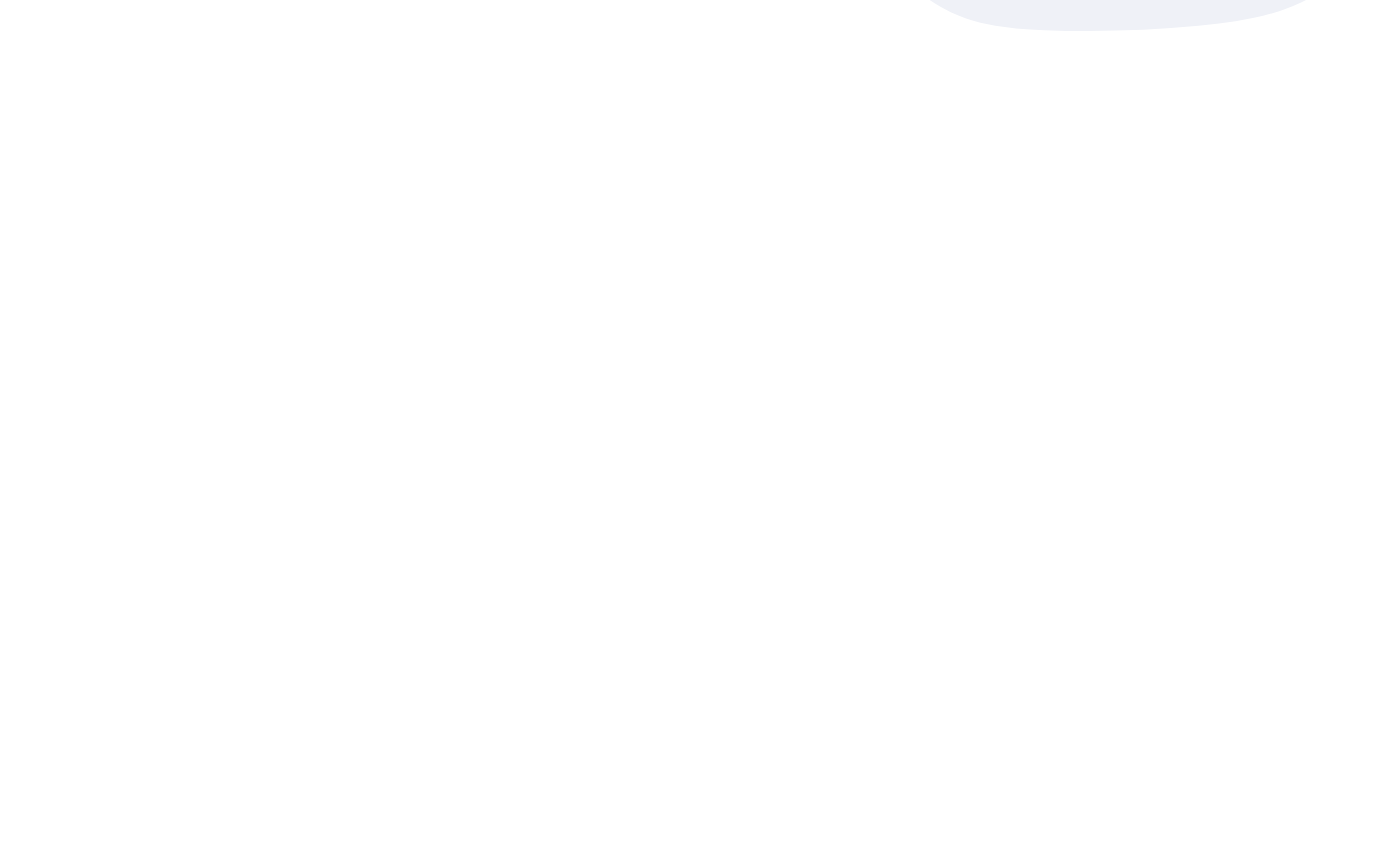
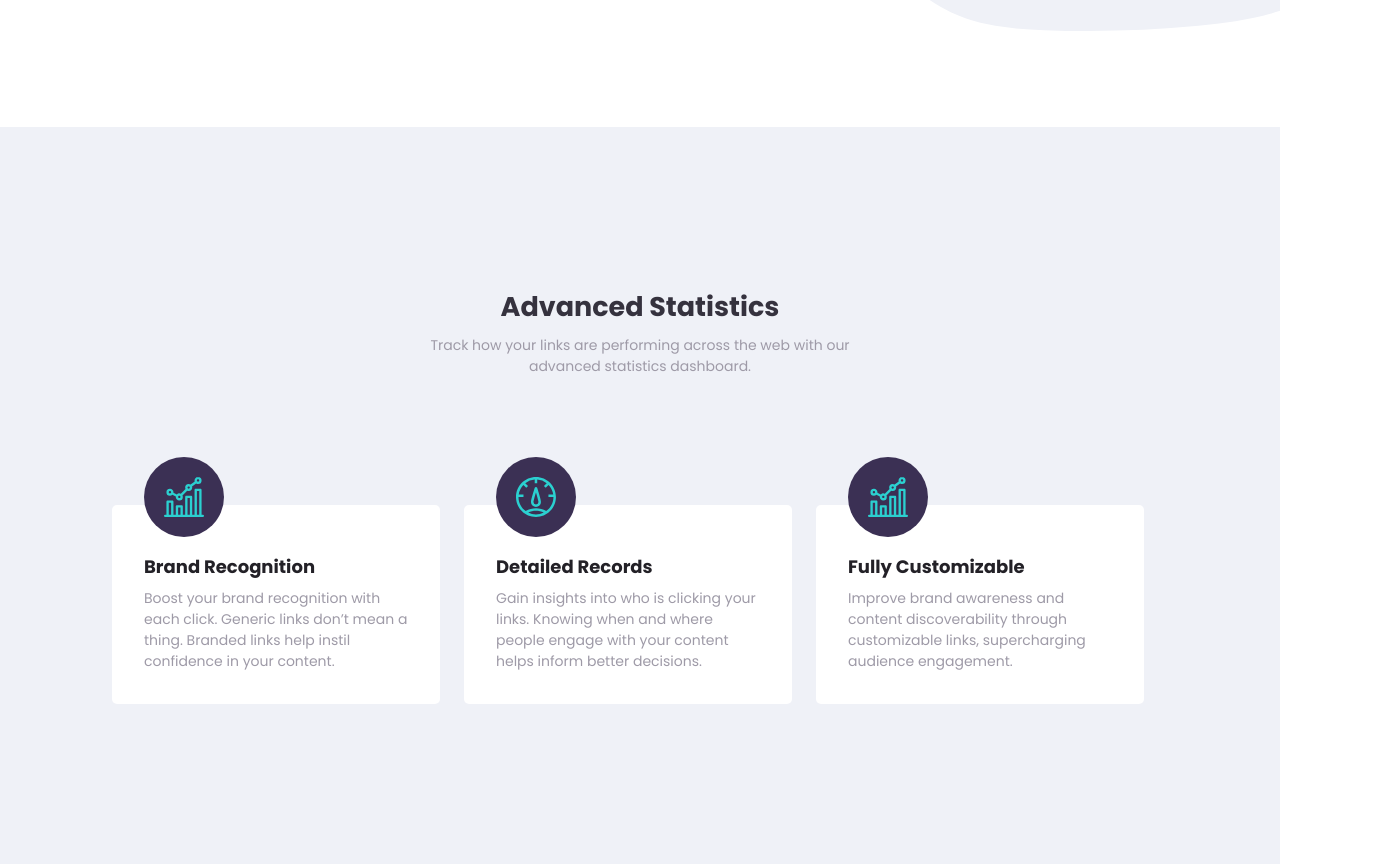
Before and after one commit to DeveloperAspire/sura, a React (Create React App) app: page / in a window 1280 px wide. Shown: the part 500-1364 px from the top of the page, 1400 px wide, since content can reach past the window. Before the commit the page ends 800 px from the top, so only its background shows below. Built offline with nearby package versions, Linux system fonts and the light colour scheme.

Commit message:
Added the details section and styled the cards

```diff
--- a/src/App.css
+++ b/src/App.css
@@ -4,6 +4,7 @@
   box-sizing: border-box;
   margin:0;
   padding: 0;
+  overflow-x: hidden;
 }
 body{
   font-family: 'Poppins', sans-serif;
--- a/src/App.js
+++ b/src/App.js
@@ -1,6 +1,7 @@
 import React from 'react'
 import Header from './components/Layout/Header'
 import Hero from './components/Layout/Hero'
+import Details from './components/Layout/Details'
 import './App.css';
 
 function App() {
@@ -8,6 +9,7 @@ function App() {
     <React.Fragment>
      <Header/>
      <Hero/>
+     <Details/>
 
     </React.Fragment>
   );
--- a/src/components/Layout/Details.jsx
+++ b/src/components/Layout/Details.jsx
@@ -1,7 +1,53 @@
+import  classes  from './Details.module.css'
 import React from 'react'
 
 const Details = ()=> {
   return (
+    <section className={classes.container}>
+      <div className={classes.head}>
+        <h1> Advanced Statistics</h1>
+        <p>
+          Track how your links are performing across the web with our advanced
+          statistics dashboard.
+        </p>
+      </div>
 
-  )
+      <div className={classes["card--container"]}>
+        <div className={classes["card-wrapper"]}>
+          <div className={classes.card}>
+            <div className={`${classes.img} ${classes["img--one"]}`}></div>
+            <h4>Brand Recognition</h4>
+            <p>
+              Boost your brand recognition with each click. Generic links don’t
+              mean a thing. Branded links help instil confidence in your
+              content.
+            </p>
+          </div>
+        </div>
+        <div className={classes["card-wrapper"]}>
+          <div className={classes.card}>
+            <div className={`${classes.img} ${classes["img--two"]}`}></div>
+            <h4>Detailed Records</h4>
+            <p>
+              Gain insights into who is clicking your links. Knowing when and
+              where people engage with your content helps inform better
+              decisions.
+            </p>
+          </div>
+        </div>
+        <div className={classes["card-wrapper"]}>
+          <div className={classes.card}>
+            <div className={`${classes.img} ${classes["img--one"]}`}></div>
+            <h4>Fully Customizable</h4>
+            <p>
+              Improve brand awareness and content discoverability through
+              customizable links, supercharging audience engagement.
+            </p>
+          </div>
+        </div>
+      </div>
+    </section>
+  );
 }
+
+export default Details
--- /dev/null
+++ b/src/components/Layout/Details.module.css
@@ -0,0 +1,63 @@
+.container {
+  padding: 10rem 7rem;
+  margin-top: 6rem;
+  background-color: #eff1f7;
+}
+.head {
+  text-align: center;
+  margin: 0 auto;
+  width: 40%;
+}
+.head h1 {
+  color: hsl(255, 11%, 22%);
+}
+.head p {
+  color: hsl(257, 7%, 63%);
+  font-size: 14px;
+  margin-top: 0.5rem;
+}
+.card--container {
+  display: grid;
+  grid-template-columns: 1fr 1fr 1fr;
+  margin-top: 5rem;
+}
+.card-wrapper {
+  padding: 3rem 1.5rem 0rem 0rem;
+  position: relative;
+}
+.card {
+  background-color: white;
+  padding: 3rem 0 2rem 2rem;
+  border-radius: 5px;
+}
+.img {
+  background-position: center;
+  background-repeat: no-repeat;
+  background-size: auto;
+  width: 30px;
+  height: 30px;
+  border-radius: 50%;
+  background-color: hsl(257, 27%, 26%);
+  padding: 2.5rem;
+  position: absolute;
+  top: 0;
+  z-index: 200;
+}
+.img--one {
+  background-image: url("../../images/icon-brand-recognition.svg");
+}
+.img--two {
+  background-image: url("../../images/icon-detailed-records.svg");
+}
+.img-three{
+      background-image: url('../../images/icon-fully-customizable.svg');
+}
+.card h4 {
+  color: hsl(260, 8%, 14%);
+}
+.card p {
+  margin-top: 0.5rem;
+  font-size: 14px;
+  color: hsl(257, 7%, 63%);
+  padding-right: 2rem;
+}
--- a/src/components/Layout/Hero.module.css
+++ b/src/components/Layout/Hero.module.css
@@ -3,7 +3,6 @@
       grid-template-columns: 1fr 1fr;
       margin-top: 2rem;
       padding-left: 7rem;
-      /* align-items: center; */
 }
 .hero--description{
       margin-top: 2rem;
@@ -17,6 +16,7 @@
 }
 .text{
       color:hsl(257, 7%, 63%);
+      font-size: 16px;
 }
 .img{
       width: 600px;
```
